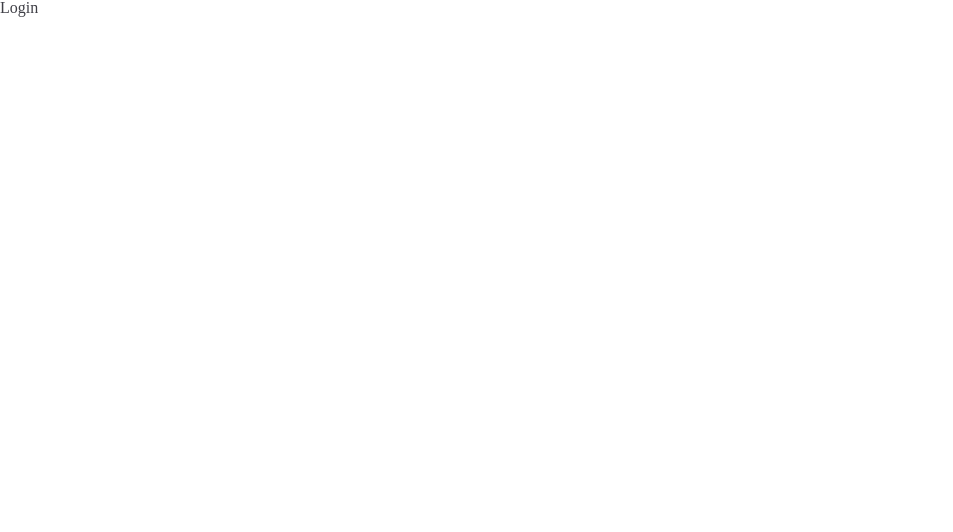
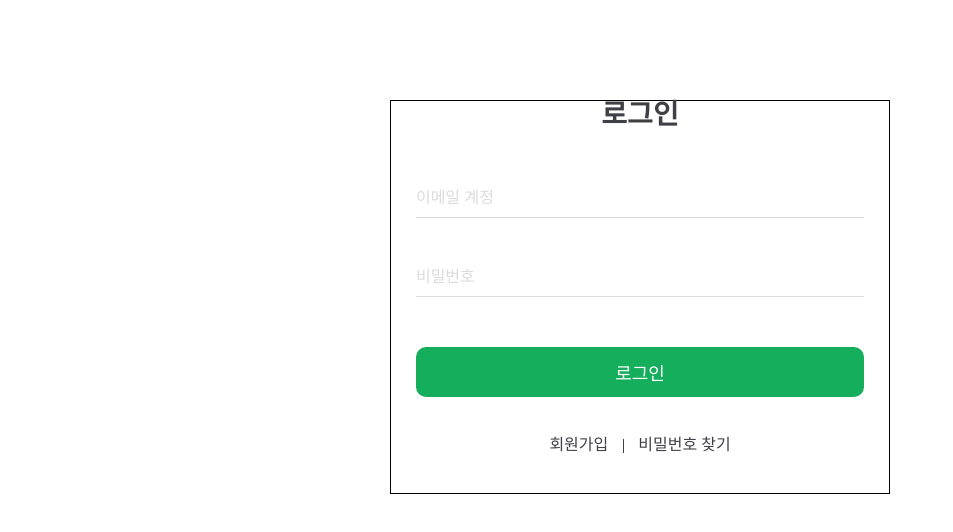
Before and after one commit to sjkymy/open-market, a React (Create React App) app: page /account/login in a window 1280 px wide. Shown: the top 532 px of the page, without its empty margins (0-953 px from the left). Built offline with nearby package versions, Linux system fonts and the light colour scheme.

Commit message:
feat: 로그인 페이지 마크업 및 스타일 구현 #5

```diff
--- /dev/null
+++ b/src/components/button/Button.jsx
@@ -0,0 +1,59 @@
+import styled from "styled-components";
+
+const Button = styled.button`
+    background-color: #14ae5c;
+    color: #FFFFFF;
+    font-family: "Pretendard";
+    &.small {
+        font-size: 12px;
+        padding: 7px 11px;
+        border-radius: 26px;
+    };
+
+    &.ms {
+        font-size: 14px;
+        padding: 7px 32px;
+        border-radius: 32px;
+    };
+
+    &.medium {
+        font-size: 14px;
+        padding: 8px 40px;
+        border-radius: 30px;
+        @media screen and (max-width: 768px) {
+            padding: 8px 24px;
+        };
+        @media screen and (max-width: 358px) {
+            padding: 8px 16px;
+        };
+    };
+
+    &.large {
+        font-size: 18px;
+        padding: 12px 35px;
+        border-radius: 10px;
+        margin-top: 30px;
+
+        @media screen and (max-width: 768px) {
+            font-size: 14px;
+            height: 44px;
+        };
+    };
+
+    &.max {
+        width: 100%;
+    };
+
+    // <Button className="large" active={false}>follow</Button>
+    &.small, &.medium {
+        background-color: ${(props) => (props.active ? "var(--color-primary)" : '#fff')};
+        color: ${(props) => (props.active ? '#fff' : '#767676')};
+        box-shadow: ${(props) => (props.active ? 'none' : '0 0 0 1px inset #DBDBDB;')};
+    };
+
+    :disabled {
+        opacity: 0.4;
+    };
+`
+
+export { Button };
--- /dev/null
+++ b/src/components/userInput/Inp.jsx
@@ -0,0 +1,22 @@
+import styled from "styled-components";
+
+const Inp = styled.input`
+    font-size: 16px;
+    background-color: none;
+    border: none;
+    padding: 10px 0;
+    border-bottom: 1px solid #DBDBDB;
+    margin: 20px 0;
+    outline: none;
+
+    ::placeholder{
+        color: #DBDBDB;
+    };
+
+    :focus {
+        outline: none;
+        border-bottom: 1px teal solid;
+    };
+`;
+
+export { Inp };
--- a/src/pages/account/login/Login.jsx
+++ b/src/pages/account/login/Login.jsx
@@ -1,7 +1,23 @@
-import React from 'react'
+import { Container, LoginTit, LoginForm, LinkGroup, JoinLink } from "./login.style";
+import { Inp } from "../../../components/userInput/Inp"
+import { Button } from "../../../components/button/Button"
 
 export default function Login() {
   return (
-    <div>Login</div>
+    <Container>
+      <LoginTit>로그인</LoginTit>
+      <LoginForm>
+        <Inp type="email" placeholder="이메일 계정"/>
+        <Inp type="password" placeholder="비밀번호"/>
+        <Button
+          type="button"
+          className="large"
+        >로그인</Button>
+      </LoginForm>
+      <LinkGroup>
+        <JoinLink to="../join">회원가입</JoinLink>
+        <JoinLink to="#" className="divide">비밀번호 찾기</JoinLink>
+      </LinkGroup>
+    </Container>
   )
 }
--- a/src/pages/account/login/login.style.js
+++ b/src/pages/account/login/login.style.js
@@ -0,0 +1,57 @@
+import styled from "styled-components";
+import { Link } from "react-router-dom";
+
+const Container = styled.div `
+    width: 87%;
+    max-width: 500px;
+    margin: 100px auto;
+    border: 1px solid black;
+`
+
+const LoginTit = styled.h2 `
+    font-size: 28px;
+    font-weight: bold;
+    text-align: center;
+    margin-bottom: 30px;
+    @media screen and (max-width: 768px) {
+        font-size: 24px;
+    }
+`
+
+const LoginForm = styled.form `
+    display: flex;
+    flex-direction: column;
+    margin: 0 auto;
+    /* align-items: center; */
+    width: 90%;
+`
+
+const LinkGroup = styled.div `
+    text-align: center;
+    margin: 40px 0;
+`
+
+const JoinLink = styled(Link) `
+    color: var(--color-text);
+    position: relative;
+    &.divide {
+        margin-left: 15px;
+        padding-left: 15px;
+        ::after {
+            position:absolute;
+            left: 0;
+            top: 3px;
+            content: " ";
+            width: 1px;
+            height: 80%;
+            background-color: var(--color-text);
+        }
+    }
+    @media screen and (max-width: 768px) {
+        font-size: 14px;
+    }
+`
+
+
+
+export { Container, LoginTit, LoginForm, LinkGroup, JoinLink }
--- /dev/null
+++ b/src/pages/home/Home.jsx
@@ -0,0 +1,11 @@
+import { Link } from 'react-router-dom'
+import Product from '../product/Product'
+
+export default function Home() {
+  return (
+    <>
+        <Link to="/account/login">로그인</Link>
+        <Product />
+    </>
+  )
+}
--- a/src/pages/product/Product.jsx
+++ b/src/pages/product/Product.jsx
@@ -8,7 +8,6 @@ export default function Product() {
   const [items, setItems] = useState([])
   const [isloaded, setIsloaded] = useState(false);
   const [error, setError] = useState(null)
-
 
   useEffect(() => {
     const getData = async () => {
--- a/src/routes/Router.jsx
+++ b/src/routes/Router.jsx
@@ -3,14 +3,15 @@ import { BrowserRouter, Routes, Route, Outlet } from "react-router-dom";
 
 const Login = lazy(() => import('../pages/account/login/Login'));
 const Join = lazy(() => import('../pages/account/join/Join'));
-const Product = lazy(() => import("../pages/product/Product"))
+const Home = lazy(() => import("../pages/home/Home"));
+// const Product = lazy(() => import("../pages/product/Product"))
 
 export default function Router() {
   return (
     <BrowserRouter>
     <Suspense fallback={<div>Loading...</div>}>
         <Routes>
-            <Route path="/" element = {<Product />}/>
+            <Route path="/" element = {<Home />}/>
             <Route path="/account/" element = {<Outlet />}>
               <Route path="login/" element = {<Login />}/>
               <Route path="join/" element = {<Join />}/>
```
Also changed, not shown: src/components/userInput/UserInput.jsx (added, +34 -0 lines), src/pages/home/home.style.js (added).
